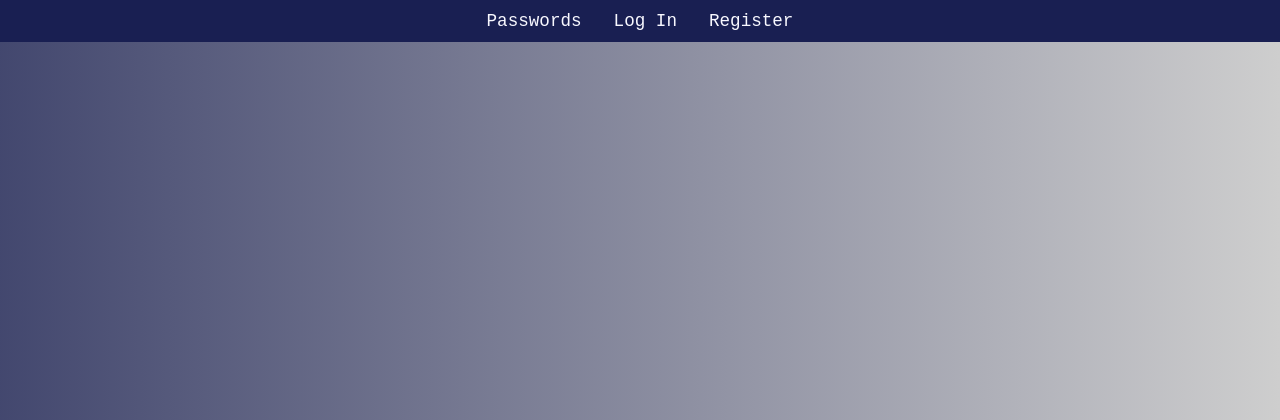
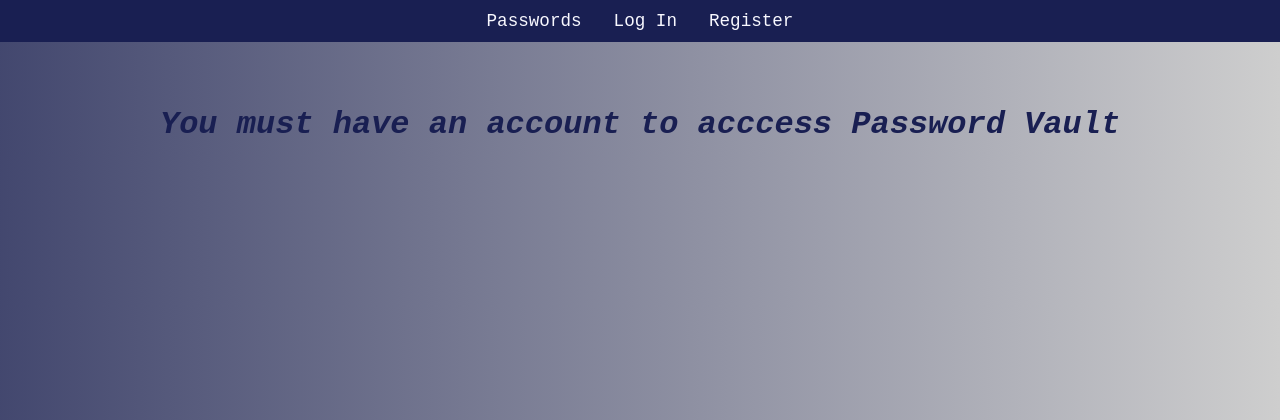
Before and after one commit to charlesjbasedow/password-manager, a Flask app: page / in a window 1280 px wide. Shown: the top 420 px of the page. Run offline with Flask 2, Linux system fonts and the light colour scheme; data that the repository does not hold is empty.

Commit message:
add readme

```diff
--- a/myapp/static/css/main.css
+++ b/myapp/static/css/main.css
@@ -163,3 +163,11 @@ input{
 position: relative;
 left: 50px;
 }
+
+h3 {
+  font-weight: bold;
+  font-style: italic;
+  font-size: 2rem;
+  color: #191F52;
+
+}
--- a/myapp/templates/index.html
+++ b/myapp/templates/index.html
@@ -4,7 +4,7 @@
     <div class="card-container">
         {% for post in password_posts.items %}
             {% if current_user.id == post.user_id %}
-            <div class="card">
+                <div class="card">
                     <div>
                         <p class="card-title" ><strong>Company</strong>: {{post.company}}</p>
                         <p class="card-title" ><strong>Username</strong>: {{post.user_name}}</p>
@@ -13,9 +13,11 @@
                     <div>
                         <a class="edit-btn" href="{{url_for('password_posts.password_post', password_post_id=post.id)}}">Edit</a>
                     </div>
-            </div>
+                </div>
         {% endif %}
         {% endfor %}
+        {% else %}
+        <h3>You must have an account to acccess Password Vault</h3>
         {% endif %}
     </div>
 {% endblock %}
```
Also changed, not shown: README.md (added), myapp/static/images/passwordvaultss.png (added).
